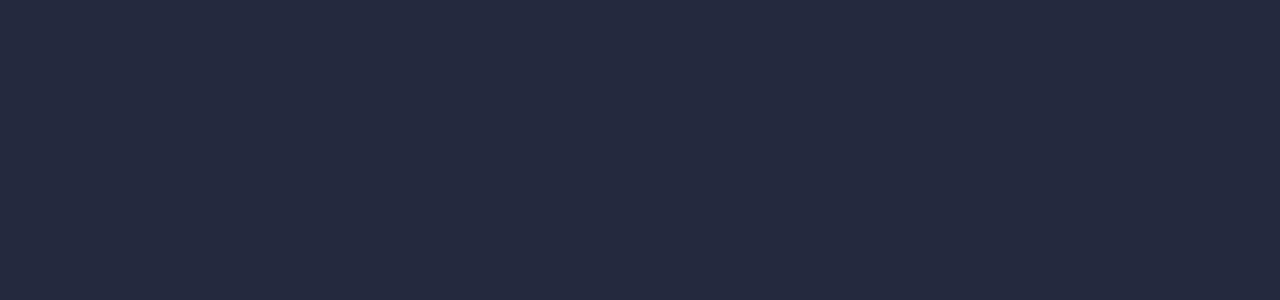
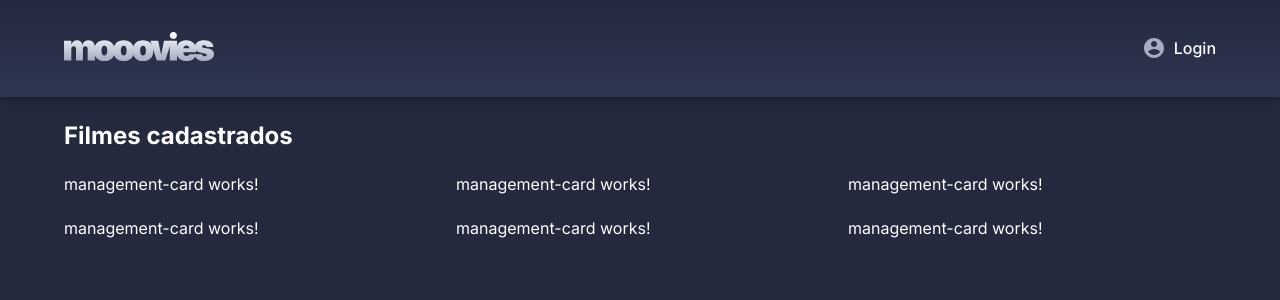
Before and after one commit to lucasgmelo/cinema-management, an Angular app in the folder client/: page /gerenciar in a window 1280 px wide. Before the commit this address led to /. Shown: the top 300 px of the page. Built offline with nearby package versions, Linux system fonts and the light colour scheme.

Commit message:
feat(manager): create page and component

```diff
--- a/client/src/app/app-routing.module.ts
+++ b/client/src/app/app-routing.module.ts
@@ -5,12 +5,14 @@ import { CheckoutComponent } from './pages/checkout/checkout.component';
 import { HomeComponent } from './pages/home/home.component';
 import { SigninComponent } from './pages/signin/signin.component';
 import { SignupComponent } from './pages/signup/signup.component';
+import { ManagementComponent } from './pages/management/management.component';
 
 const routes: Routes = [
   { path: '', component: HomeComponent },
   { path: 'checkout', component: CheckoutComponent },
   { path: 'login', component: SigninComponent },
   { path: 'cadastro', component: SignupComponent },
+  { path: 'gerenciar', component: ManagementComponent },
 ];
 
 @NgModule({
--- a/client/src/app/app.module.ts
+++ b/client/src/app/app.module.ts
@@ -12,6 +12,8 @@ import { CheckoutComponent } from './pages/checkout/checkout.component';
 import { HomeComponent } from './pages/home/home.component';
 import { SigninComponent } from './pages/signin/signin.component';
 import { SignupComponent } from './pages/signup/signup.component';
+import { ManagementComponent } from './pages/management/management.component';
+import { ManagementCardComponent } from './components/management-card/management-card.component';
 
 @NgModule({
   declarations: [
@@ -22,6 +24,8 @@ import { SignupComponent } from './pages/signup/signup.component';
     HomeComponent,
     SigninComponent,
     SignupComponent,
+    ManagementComponent,
+    ManagementCardComponent,
   ],
   imports: [BrowserModule, AppRoutingModule, ReactiveFormsModule, FormsModule],
   providers: [],
--- a/client/src/app/common/navbar/navbar.component.html
+++ b/client/src/app/common/navbar/navbar.component.html
@@ -1,5 +1,5 @@
 <nav class="navbar-container">
-  <a>
+  <a (click)="goToHomePage()">
     <img src="assets/logo.svg" />
   </a>
 
@@ -11,7 +11,7 @@
   </section>
 
   <section *ngIf="user && user.access == 'manager'">
-    <p>Gerenciar</p>
+    <a (click)="goToManagementPage()">Gerenciar</a>
     <div class="auth">
       <img src="assets/user.svg" alt="Usuário" />
       <p>{{ user.name }}</p>
@@ -22,7 +22,7 @@
   </section>
 
   <section *ngIf="user && user.access == 'customer'">
-    <p>Ingressos</p>
+    <a>Ingressos</a>
     <div class="auth">
       <img src="assets/user.svg" alt="Usuário" />
       <p>{{ user.name }}</p>
--- a/client/src/app/common/navbar/navbar.component.scss
+++ b/client/src/app/common/navbar/navbar.component.scss
@@ -17,15 +17,16 @@
     display: flex;
     align-items: center;
 
-    & > p {
+    & > a {
       margin: 0 32px 0 8px;
     }
 
-    div.auth{
+    div.auth {
       display: flex;
       align-items: center;
 
-      a, p {
+      a,
+      p {
         margin-left: 8px;
       }
 
--- a/client/src/app/common/navbar/navbar.component.ts
+++ b/client/src/app/common/navbar/navbar.component.ts
@@ -14,8 +14,16 @@ export class NavbarComponent implements OnInit {
 
   user = this.authService.user;
 
+  goToHomePage() {
+    this.router.navigate(['/']);
+  }
+
   goToLoginPage() {
     this.router.navigate(['/login']);
+  }
+
+  goToManagementPage() {
+    this.router.navigate(['/gerenciar']);
   }
 
   logout() {
--- /dev/null
+++ b/client/src/app/components/management-card/management-card.component.html
@@ -0,0 +1 @@
+<p>management-card works!</p>
--- /dev/null
+++ b/client/src/app/components/management-card/management-card.component.ts
@@ -0,0 +1,15 @@
+import { Component, OnInit } from '@angular/core';
+
+@Component({
+  selector: 'app-management-card',
+  templateUrl: './management-card.component.html',
+  styleUrls: ['./management-card.component.scss']
+})
+export class ManagementCardComponent implements OnInit {
+
+  constructor() { }
+
+  ngOnInit(): void {
+  }
+
+}
--- /dev/null
+++ b/client/src/app/pages/management/management.component.html
@@ -0,0 +1,12 @@
+<app-navbar></app-navbar>
+<main class="page-container">
+  <h1>Filmes cadastrados</h1>
+  <section class="card-container">
+    <app-management-card></app-management-card>
+    <app-management-card></app-management-card>
+    <app-management-card></app-management-card>
+    <app-management-card></app-management-card>
+    <app-management-card></app-management-card>
+    <app-management-card></app-management-card>
+  </section>
+</main>
--- /dev/null
+++ b/client/src/app/pages/management/management.component.scss
@@ -0,0 +1,11 @@
+h1 {
+  font-size: 24px;
+}
+
+.card-container {
+  display: grid;
+  grid-template-columns: 1fr 1fr 1fr;
+  gap: 24px;
+
+  padding: 24px 0;
+}
--- /dev/null
+++ b/client/src/app/pages/management/management.component.ts
@@ -0,0 +1,15 @@
+import { Component, OnInit } from '@angular/core';
+
+@Component({
+  selector: 'app-management',
+  templateUrl: './management.component.html',
+  styleUrls: ['./management.component.scss']
+})
+export class ManagementComponent implements OnInit {
+
+  constructor() { }
+
+  ngOnInit(): void {
+  }
+
+}
```
Also changed, not shown: client/src/app/components/management-card/management-card.component.scss (added), 2 other files (tests, documents, lock files or other folders).
